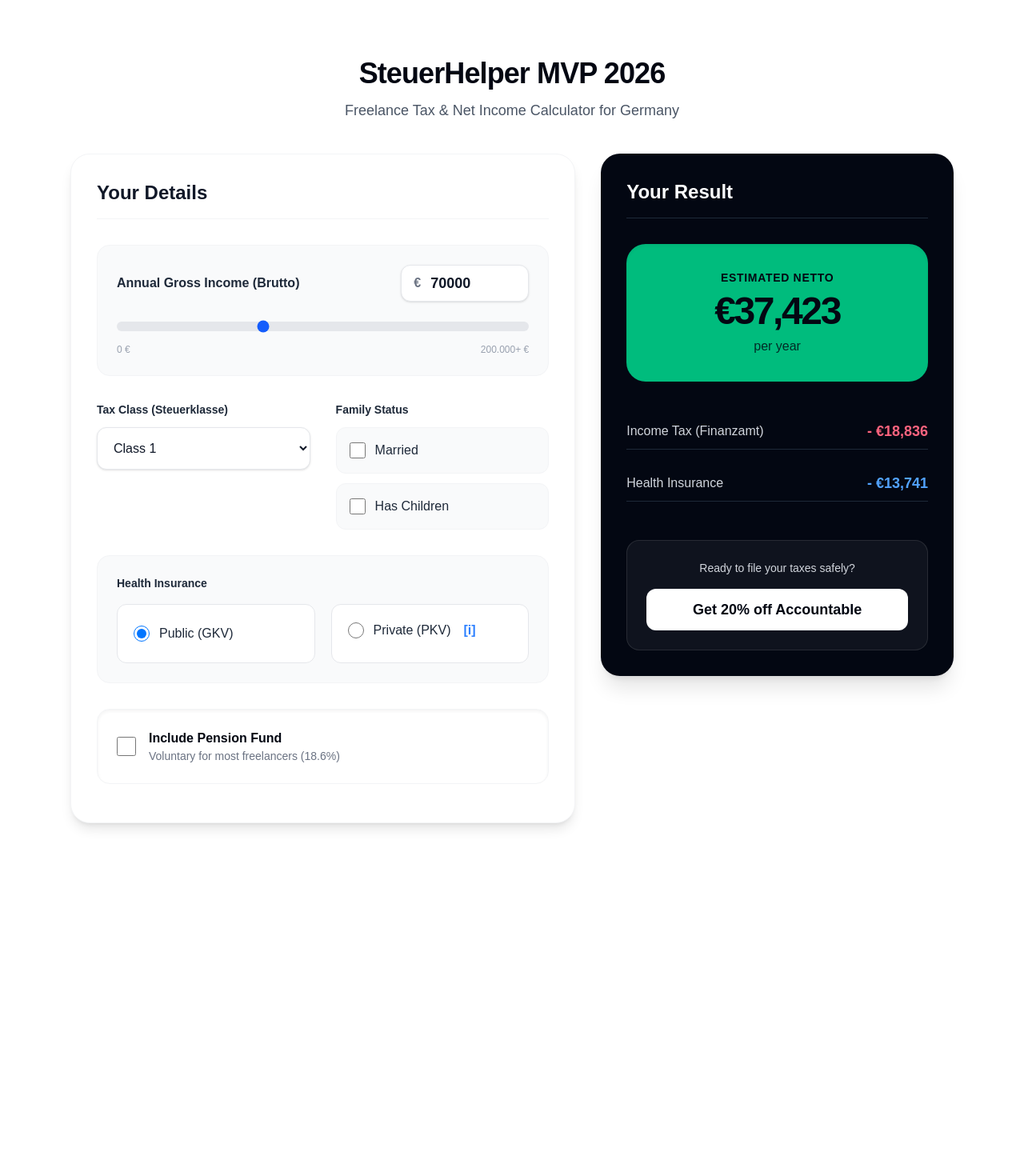
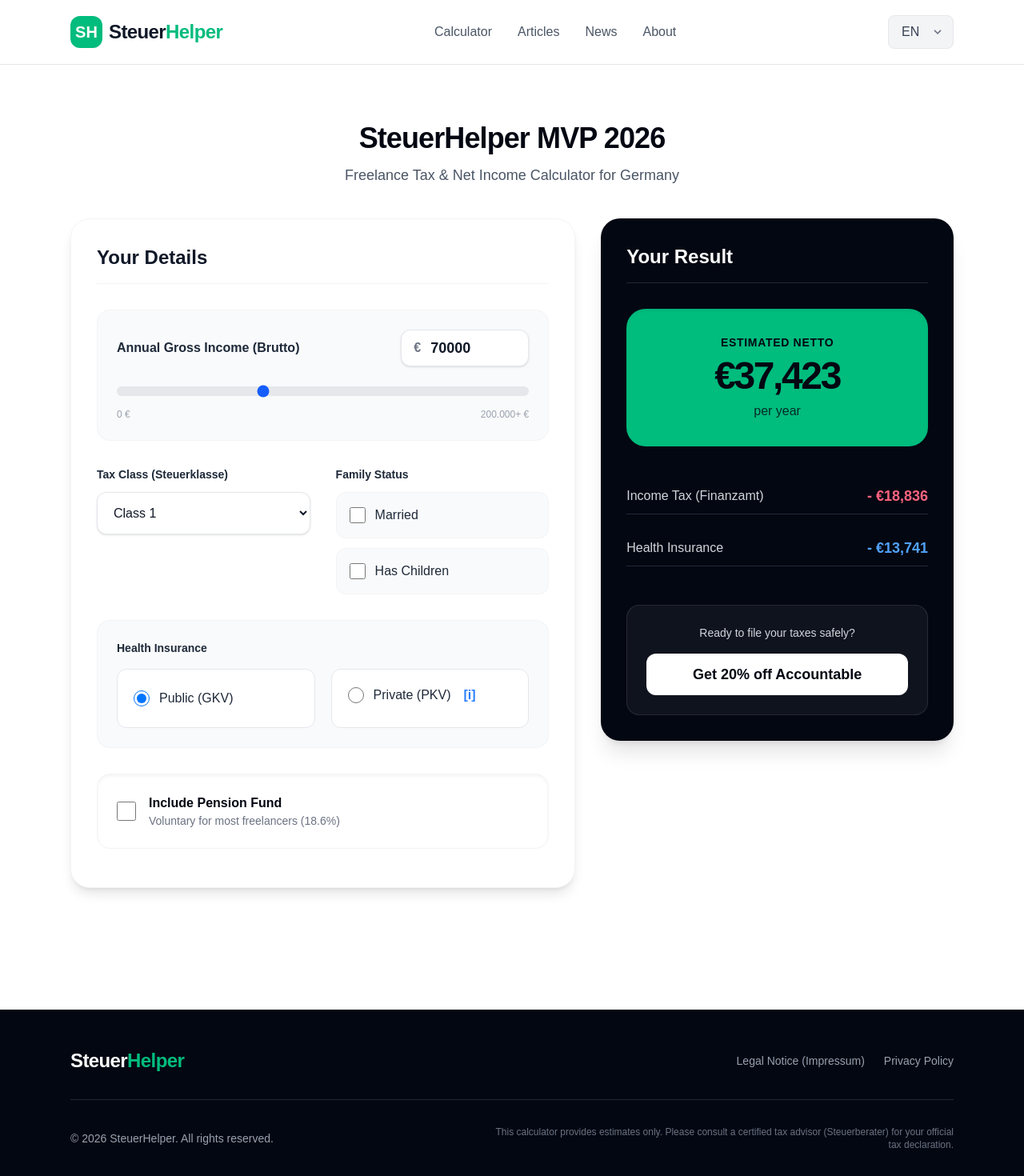
Before and after one commit to OlegGromOff/steuer-helper, a Next.js app: page /en in a window 1280 px wide. Shown: the top 1470 px of the page at 80% size. Before the commit the page ends 1101 px from the top, so only its background shows below. Built offline with nearby package versions, Linux system fonts and the light colour scheme.

Commit message:
add language switcher

```diff
--- a/app/[locale]/layout.tsx
+++ b/app/[locale]/layout.tsx
@@ -2,37 +2,42 @@ import { NextIntlClientProvider } from "next-intl";
 import { getMessages } from "next-intl/server";
 import { notFound } from "next/navigation";
 import { routing } from "../../i18n/routing";
-import { Analytics } from "@vercel/analytics/react"; // <--- 1. Import Analytics
+import { Analytics } from "@vercel/analytics/react";
+import Header from "../../components/Header"; // <--- 1. Import Header
+import Footer from "../../components/Footer"; // <--- 2. Import Footer
 
 import "../globals.css";
 
 interface LocaleLayoutProps {
   children: React.ReactNode;
-  params: Promise<{ locale: string }>; // <--- Fix is here
+  params: Promise<{ locale: string }>;
 }
 
 export default async function LocaleLayout({
   children,
   params,
 }: LocaleLayoutProps) {
-  // Await params in Next.js 15+
   const { locale } = await params;
 
-  // Validate the incoming locale
   if (!routing.locales.includes(locale as "ru" | "en" | "de")) {
     notFound();
   }
 
-  // Fetch the dictionary for the current language
   const messages = await getMessages();
 
   return (
     <html lang={locale}>
-      <body className="bg-gray-50 antialiased">
-        {/* Wrap the app to provide translations to client components */}
+      <body className="bg-gray-50 antialiased flex flex-col min-h-screen">
         <NextIntlClientProvider messages={messages}>
-          {children}
+          {/* Main App Layout */}
+          <Header />
+
+          {/* The flex-grow ensures the footer is pushed to the bottom even if content is short */}
+          <div className="flex-grow">{children}</div>
+
+          <Footer />
         </NextIntlClientProvider>
+
         <Analytics />
       </body>
     </html>
--- /dev/null
+++ b/components/Footer.tsx
@@ -0,0 +1,42 @@
+import { useTranslations } from "next-intl";
+import Link from "next/link";
+
+export default function Footer() {
+  const t = useTranslations("Footer");
+  const currentYear = new Date().getFullYear();
+
+  return (
+    <footer className="bg-gray-950 text-gray-400 py-12 mt-20">
+      <div className="max-w-6xl mx-auto px-6">
+        <div className="flex flex-col md:flex-row justify-between items-center gap-6 mb-8 border-b border-gray-800 pb-8">
+          <div className="text-2xl font-extrabold text-white tracking-tight">
+            Steuer<span className="text-emerald-500">Helper</span>
+          </div>
+          <div className="flex gap-6 text-sm font-medium">
+            <Link
+              href="#impressum"
+              className="hover:text-white transition-colors"
+            >
+              {t("impressum")}
+            </Link>
+            <Link
+              href="#privacy"
+              className="hover:text-white transition-colors"
+            >
+              {t("privacy")}
+            </Link>
+          </div>
+        </div>
+
+        <div className="flex flex-col md:flex-row justify-between items-center gap-4 text-sm">
+          <p>
+            © {currentYear} SteuerHelper. {t("rights")}
+          </p>
+          <p className="max-w-xl text-center md:text-right text-gray-500 text-xs">
+            {t("disclaimer")}
+          </p>
+        </div>
+      </div>
+    </footer>
+  );
+}
--- /dev/null
+++ b/components/Header.tsx
@@ -0,0 +1,54 @@
+import { useTranslations } from "next-intl";
+import Link from "next/link";
+import LanguageSwitcher from "./LanguageSwitcher";
+
+export default function Header() {
+  const t = useTranslations("Navigation");
+
+  return (
+    <header className="bg-white border-b border-gray-200 sticky top-0 z-50">
+      <div className="max-w-6xl mx-auto px-6 h-20 flex items-center justify-between">
+        {/* Logo area */}
+        <Link href="/" className="flex items-center gap-2 group">
+          <div className="bg-emerald-500 text-white font-bold text-xl w-10 h-10 flex items-center justify-center rounded-xl group-hover:bg-emerald-600 transition-colors">
+            SH
+          </div>
+          <span className="font-extrabold text-2xl text-gray-900 tracking-tight">
+            Steuer<span className="text-emerald-500">Helper</span>
+          </span>
+        </Link>
+
+        {/* Navigation Links (Desktop) */}
+        <nav className="hidden md:flex items-center gap-8 font-medium text-gray-600">
+          <Link href="/" className="hover:text-emerald-500 transition-colors">
+            {t("calculator")}
+          </Link>
+          {/* Temporary anchor links, replace with real routes later */}
+          <Link
+            href="#articles"
+            className="hover:text-emerald-500 transition-colors"
+          >
+            {t("articles")}
+          </Link>
+          <Link
+            href="#news"
+            className="hover:text-emerald-500 transition-colors"
+          >
+            {t("news")}
+          </Link>
+          <Link
+            href="#about"
+            className="hover:text-emerald-500 transition-colors"
+          >
+            {t("about")}
+          </Link>
+        </nav>
+
+        {/* Language Switcher */}
+        <div className="flex items-center">
+          <LanguageSwitcher />
+        </div>
+      </div>
+    </header>
+  );
+}
--- /dev/null
+++ b/components/LanguageSwitcher.tsx
@@ -0,0 +1,46 @@
+"use client";
+
+import { useLocale } from "next-intl";
+import { useRouter, usePathname } from "../i18n/routing";
+import { ChangeEvent, useTransition } from "react";
+
+export default function LanguageSwitcher() {
+  const [isPending, startTransition] = useTransition();
+  const router = useRouter();
+  const pathname = usePathname();
+  const locale = useLocale();
+
+  // Handle language change
+  const onSelectChange = (e: ChangeEvent<HTMLSelectElement>) => {
+    const nextLocale = e.target.value;
+    startTransition(() => {
+      // Replace the current URL with the new locale prefix
+      router.replace(pathname, { locale: nextLocale });
+    });
+  };
+
+  return (
+    <div className="relative inline-block">
+      <select
+        value={locale}
+        onChange={onSelectChange}
+        disabled={isPending}
+        className="appearance-none bg-gray-100 border border-gray-200 text-gray-700 py-2 pl-4 pr-10 rounded-lg focus:outline-none focus:ring-2 focus:ring-blue-500 font-medium cursor-pointer transition-colors hover:bg-gray-200 disabled:opacity-50"
+      >
+        <option value="ru">RU</option>
+        <option value="en">EN</option>
+        <option value="de">DE</option>
+      </select>
+      {/* Custom arrow icon for the select dropdown */}
+      <div className="pointer-events-none absolute inset-y-0 right-0 flex items-center px-3 text-gray-500">
+        <svg
+          className="fill-current h-4 w-4"
+          xmlns="http://www.w3.org/2000/svg"
+          viewBox="0 0 20 20"
+        >
+          <path d="M9.293 12.95l.707.707L15.657 8l-1.414-1.414L10 10.828 5.757 6.586 4.343 8z" />
+        </svg>
+      </div>
+    </div>
+  );
+}
--- a/messages/de.json
+++ b/messages/de.json
@@ -26,5 +26,17 @@
     "SEO": {
     "title": "SteuerHelper | Netto-Rechner für Freiberufler",
     "description": "Berechnen Sie Ihr echtes Netto. Präzise Berechnung von Einkommensteuer, Krankenversicherung (GKV/PKV) und Rente für Freiberufler in 2026."
-    }
+    },
+    "Navigation": {
+    "calculator": "Rechner",
+    "articles": "Artikel",
+    "news": "Nachrichten",
+    "about": "Über uns"
+  },
+  "Footer": {
+    "rights": "Alle Rechte vorbehalten.",
+    "disclaimer": "Dieser Rechner liefert nur Schätzungen. Für eine verbindliche Steuererklärung wenden Sie sich bitte an einen Steuerberater.",
+    "impressum": "Impressum",
+    "privacy": "Datenschutzerklärung"
   }
+  }
--- a/messages/en.json
+++ b/messages/en.json
@@ -26,5 +26,17 @@
     "SEO": {
     "title": "SteuerHelper | Freelance Tax Calculator Germany",
     "description": "Calculate your real Net Income. Accurate calculation of income tax, health insurance (GKV/PKV), and pension for freelancers in Germany for 2026."
+    },
+    "Navigation": {
+    "calculator": "Calculator",
+    "articles": "Articles",
+    "news": "News",
+    "about": "About"
+  },
+  "Footer": {
+    "rights": "All rights reserved.",
+    "disclaimer": "This calculator provides estimates only. Please consult a certified tax advisor (Steuerberater) for your official tax declaration.",
+    "impressum": "Legal Notice (Impressum)",
+    "privacy": "Privacy Policy"
   }
   }
--- a/messages/ru.json
+++ b/messages/ru.json
@@ -26,5 +26,17 @@
   "SEO": {
     "title": "SteuerHelper | Калькулятор налогов для фрилансеров в Германии",
     "description": "Узнай свой реальный чистый доход (Netto). Точный расчет налогов (Einkommensteuer), страховок (GKV/PKV) и пенсионных взносов для фрилансеров на 2026 год."
+  },
+  "Navigation": {
+    "calculator": "Калькулятор",
+    "articles": "Статьи",
+    "news": "Новости",
+    "about": "О проекте"
+  },
+  "Footer": {
+    "rights": "Все права защищены.",
+    "disclaimer": "Этот калькулятор предоставляет ознакомительные расчеты. Для точной налоговой декларации проконсультируйтесь со специалистом (Steuerberater).",
+    "impressum": "Impressum",
+    "privacy": "Политика конфиденциальности"
   }
 }
```
